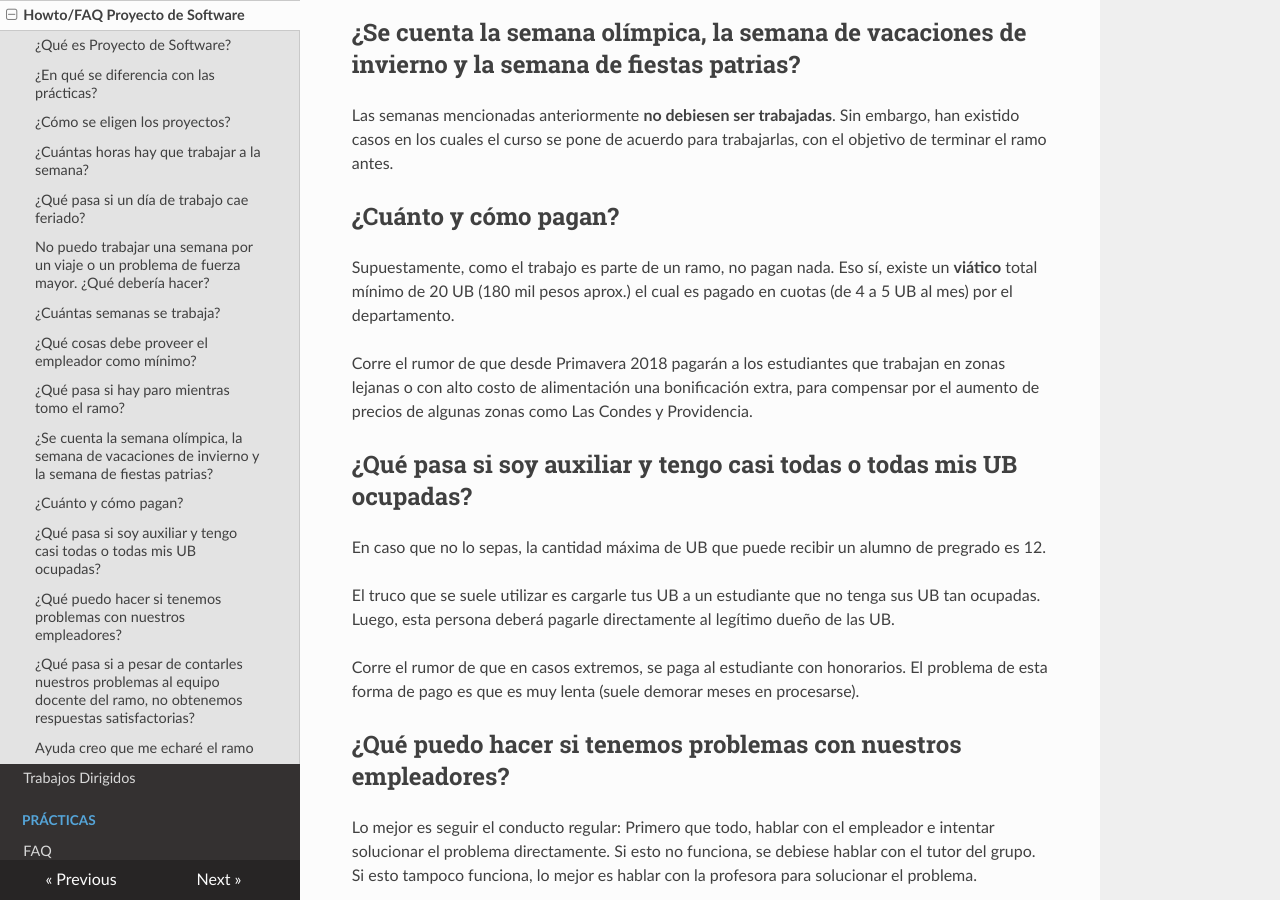
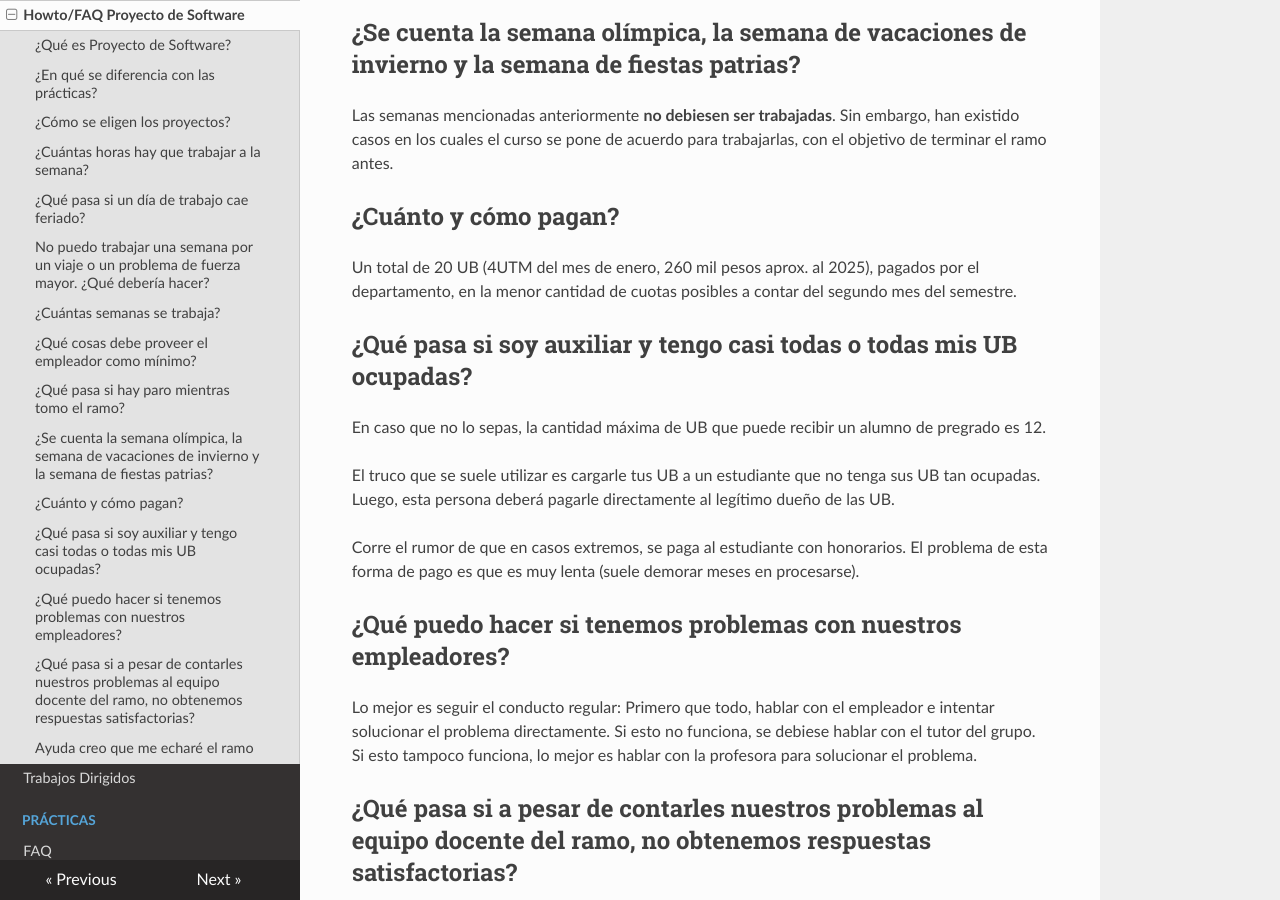
Before and after one commit to cadcc/howto, an MkDocs documentation site: the page built from docs/Proyecto de Software.md, in a window 1280 px wide and 900 px high, scrolled down 2384 px. Built offline with MkDocs 1.6.1, drawn with Linux system fonts in a browser that asks for light colours; nearby versions of some CDN libraries.

Commit message:
update payment details in Proyecto de Software.md
Updated payment information and removed outdated rumor.

```diff
--- a/docs/Proyecto de Software.md
+++ b/docs/Proyecto de Software.md
@@ -59,9 +59,7 @@ Las semanas mencionadas anteriormente **no debiesen ser trabajadas**. Sin embarg
 
 ## ¿Cuánto y cómo pagan?
 
-Supuestamente, como el trabajo es parte de un ramo, no pagan nada. Eso sí, existe un **viático** total mínimo de 20 UB (180 mil pesos aprox.) el cual es pagado en cuotas (de 4 a 5 UB al mes) por el departamento.
-
-Corre el rumor de que desde Primavera 2018 pagarán a los estudiantes que trabajan en zonas lejanas o con alto costo de alimentación una bonificación extra, para compensar por el aumento de precios de algunas zonas como Las Condes y Providencia.
+Un total de 20 UB (4UTM del mes de enero, 260 mil pesos aprox. al 2025), pagados por el departamento, en la menor cantidad de cuotas posibles a contar del segundo mes del semestre.
 
 ## ¿Qué pasa si soy auxiliar y tengo casi todas o todas mis UB ocupadas?
 
```
